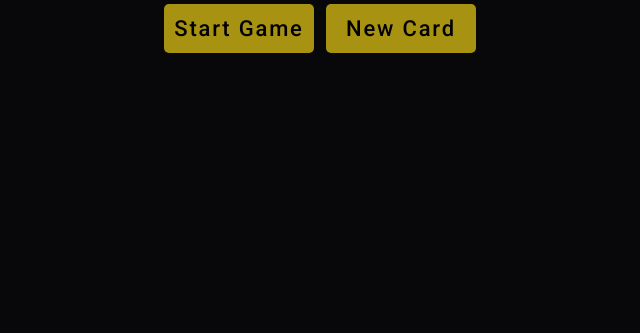
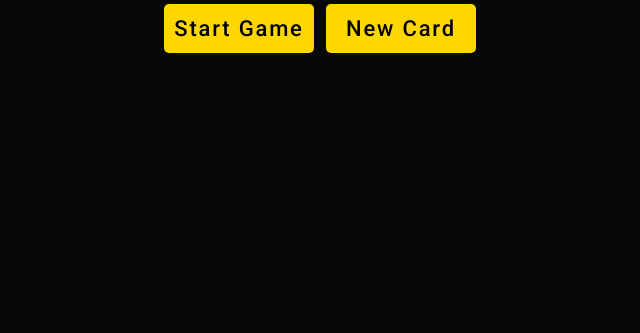
Before and after one commit to Ephykim/Blackjack, a plain HTML site: page index.html in a window 1280 px wide. Shown: the part 467-800 px from the top of the page, without its empty margins (320-960 px from the left). Drawn offline with Linux system fonts and the light colour scheme.

Commit message:
Changed Button's bg-color

```diff
--- a/styles.css
+++ b/styles.css
@@ -52,7 +52,7 @@ button {
     border-radius: 5px;
     letter-spacing: 1.8px;
     font-weight: 500;
-    background-color: #A89211;
+    background-color: #FFD700;
     cursor: pointer;
 }
 
```
